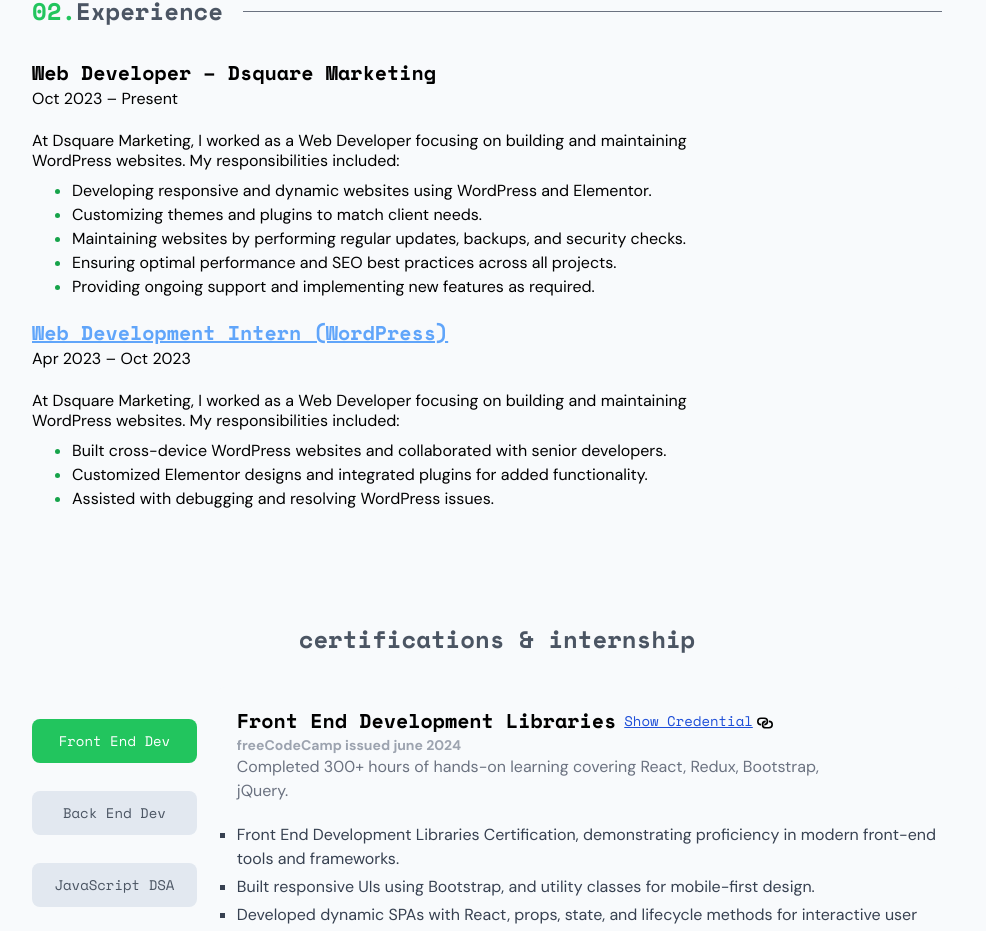
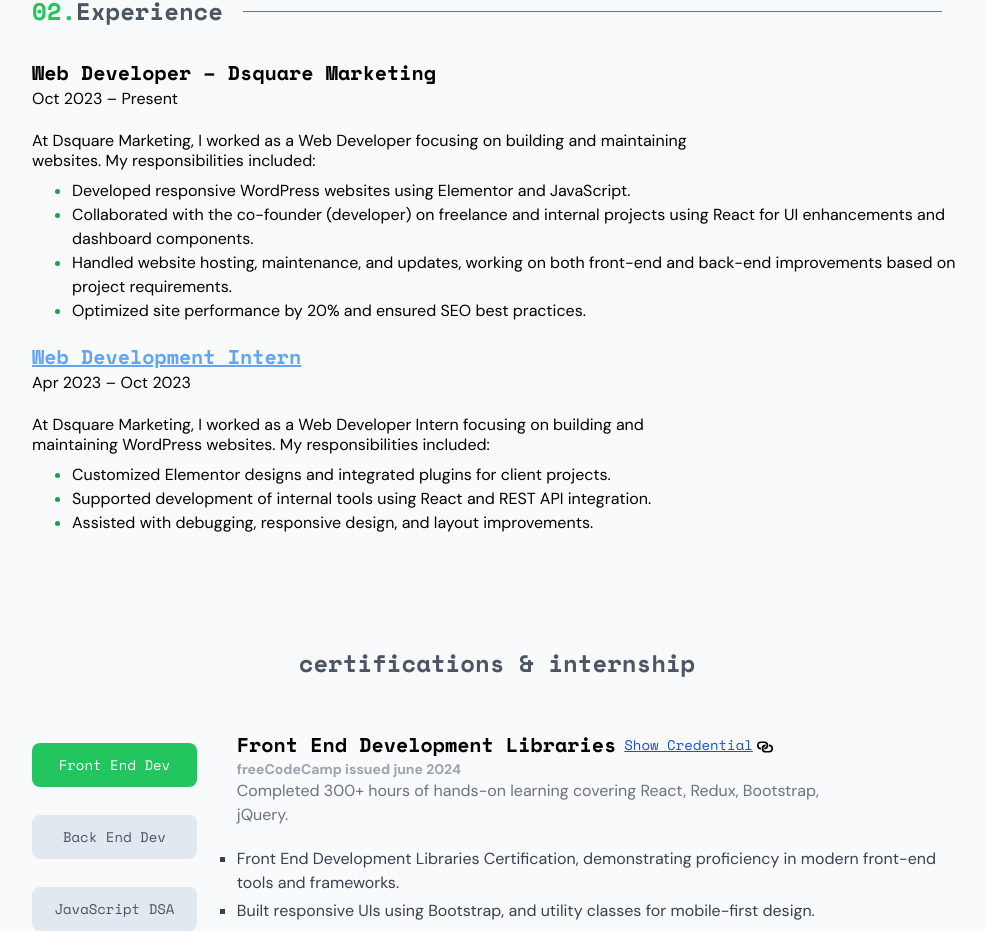
Before and after one commit to KolipakaSrinivas/srinivas_k_portfolio, a React (Vite) app: page / in a window 1280 px wide. Shown: the part 1453-2384 px from the top of the page, without its empty margins (143-1129 px from the left). Built offline with nearby package versions, Linux system fonts and the light colour scheme.

Commit message:
update the job exprience description

```diff
--- a/src/components/JobExperience.jsx
+++ b/src/components/JobExperience.jsx
@@ -20,26 +20,26 @@
           <div className="mt-5">
             <p className="font-DMSans leading-5 md:w-[75%]">
               At Dsquare Marketing, I worked as a Web Developer focusing on
-              building and maintaining WordPress websites. My responsibilities
-              included:
+              building and maintaining websites. My responsibilities included:
             </p>
             <ul className="list-disc pl-5 md:pl-10 pt-2 font-DMSans text-black dark:text-gray-200 marker:text-green-600">
               <li>
-                Developing responsive and dynamic websites using WordPress and
-                Elementor.
-              </li>
-              <li>Customizing themes and plugins to match client needs.</li>
-              <li>
-                Maintaining websites by performing regular updates, backups, and
-                security checks.
+                Developed responsive WordPress websites using Elementor and
+                JavaScript.
               </li>
               <li>
-                Ensuring optimal performance and SEO best practices across all
-                projects.
+                Collaborated with the co-founder (developer) on freelance and
+                internal projects using React for UI enhancements and dashboard
+                components.
               </li>
               <li>
-                Providing ongoing support and implementing new features as
-                required.
+                Handled website hosting, maintenance, and updates, working on
+                both front-end and back-end improvements based on project
+                requirements.
+              </li>
+              <li>
+                Optimized site performance by 20% and ensured SEO best
+                practices.
               </li>
             </ul>
           </div>
@@ -47,7 +47,7 @@
         <div className="text-black dark:text-white mt-5">
           <Link to={"/"}>
             <h1 className="font-bold font-SpaceMono text-blue-400 underline text-xl">
-              Web Development Intern (WordPress)
+              Web Development Intern
             </h1>
           </Link>
           <h3 className="font-DMSans text-black dark:text-gray-200">
@@ -55,20 +55,23 @@
           </h3>
           <div className="mt-5">
             <p className="font-DMSans leading-5 md:w-[75%]">
-              At Dsquare Marketing, I worked as a Web Developer focusing on
-              building and maintaining WordPress websites. My responsibilities
-              included:
+              At Dsquare Marketing, I worked as a Web Developer Intern focusing
+              on building and maintaining WordPress websites. My
+              responsibilities included:
             </p>
             <ul className="list-disc pl-5 md:pl-10 pt-2 font-DMSans text-black dark:text-gray-200 marker:text-green-600">
               <li>
-                Built cross-device WordPress websites and collaborated with
-                senior developers.{" "}
+                Customized Elementor designs and integrated plugins for client
+                projects.
               </li>
               <li>
-                Customized Elementor designs and integrated plugins for added
-                functionality.
+                Supported development of internal tools using React and REST API
+                integration.
               </li>
-              <li>Assisted with debugging and resolving WordPress issues.</li>
+              <li>
+                Assisted with debugging, responsive design, and layout
+                improvements.
+              </li>
             </ul>
           </div>
         </div>
```
